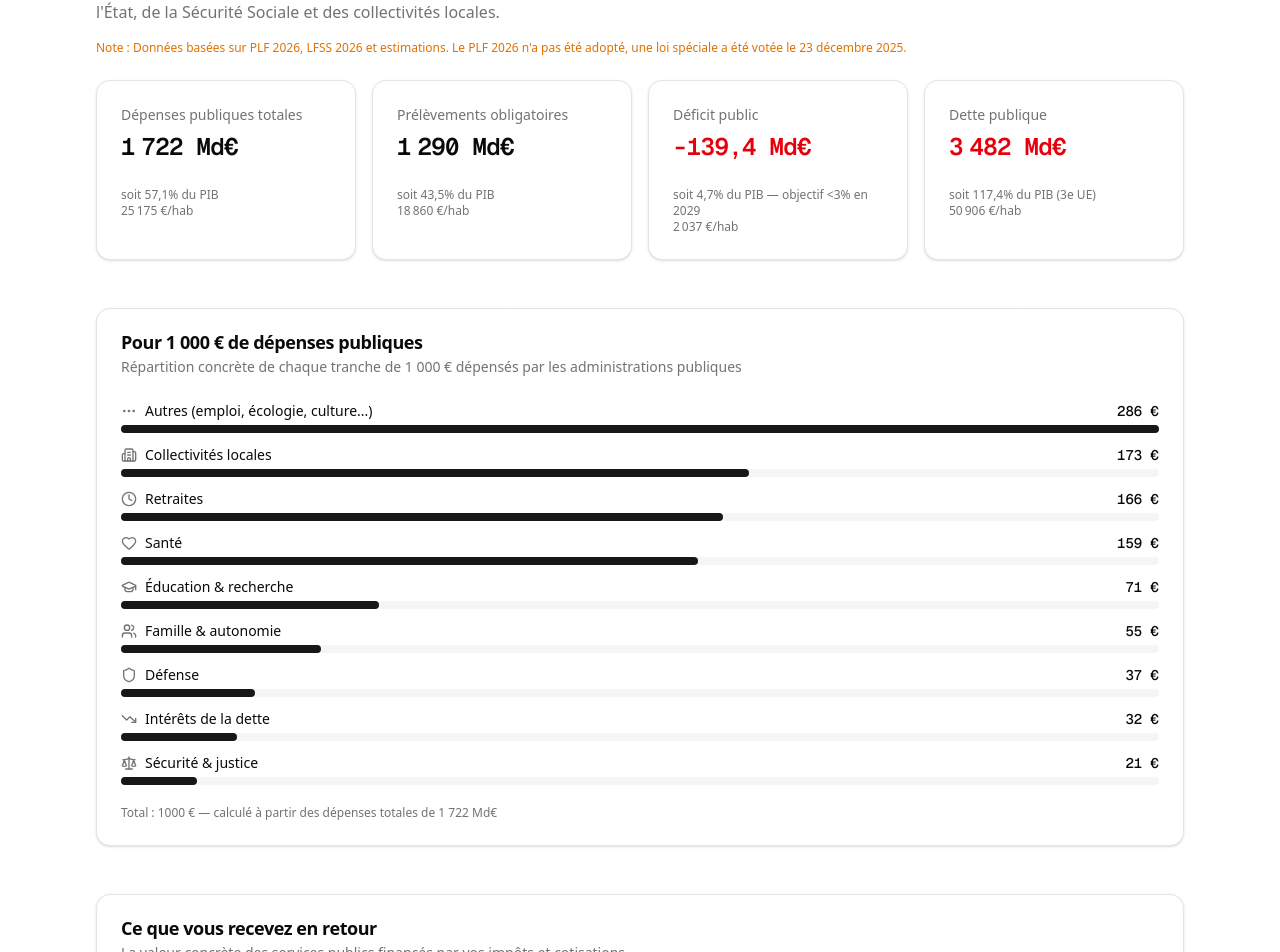
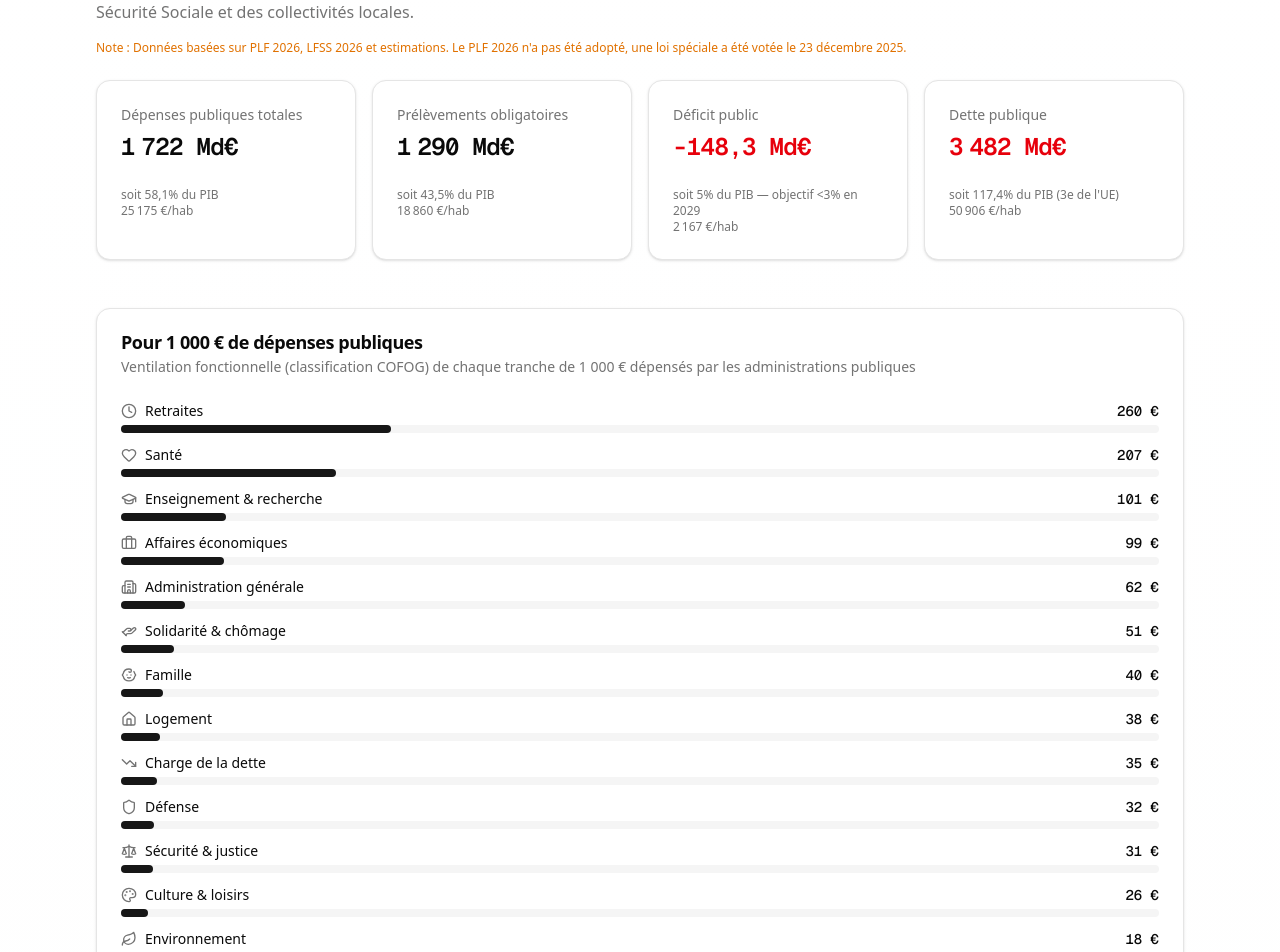
Before and after one commit to alexandre-mace/state-manager, a Next.js app: page / in a window 1280 px wide. Shown: the part 218-1170 px from the top of the page. Built offline with nearby package versions, Linux system fonts and the light colour scheme.

Commit message:
feat: update content

```diff
--- a/app/page.tsx
+++ b/app/page.tsx
@@ -19,6 +19,16 @@ import {
 } from "@/components/ui/card";
 import { Badge } from "@/components/ui/badge";
 import { Tabs, TabsContent, TabsList, TabsTrigger } from "@/components/ui/tabs";
+
+const COUNTRY_LABELS: Record<string, string> = {
+  danemark: "Danemark",
+  france: "France",
+  allemagne: "Allemagne",
+  italie: "Italie",
+  espagne: "Espagne",
+  grece: "Grèce",
+  "moyenne ue": "Moyenne UE",
+};
 
 const formatMd = (value: number) => {
   return `${value.toLocaleString("fr-FR", { maximumFractionDigits: 1 })} Md€`;
@@ -138,7 +148,7 @@ export default function Home() {
               </CardHeader>
               <CardContent className="pt-0">
                 <p className="text-xs text-muted-foreground">
-                  soit {formatPct(context.dette_pib_pct)} du PIB (3e UE)
+                  soit {formatPct(context.dette_pib_pct)} du PIB (3e de l&apos;UE)
                 </p>
                 <p className="text-xs font-medium text-muted-foreground">
                   {formatPerHab(context.dette_publique_milliards_eur)}
@@ -163,7 +173,7 @@ export default function Home() {
           <div>
             <h2 className="text-2xl font-semibold">Vue d&apos;ensemble des dépenses publiques</h2>
             <p className="text-sm text-muted-foreground">
-              Répartition entre les trois catégories d&apos;administrations publiques (APU)
+              Répartition entre les quatre catégories d&apos;administrations publiques (APU)
             </p>
           </div>
           <div className="grid gap-6 lg:grid-cols-2 lg:items-start">
@@ -340,7 +350,7 @@ export default function Home() {
               {/* Cotisations */}
               <Card>
                 <CardHeader>
-                  <CardTitle>Taux de cotisations sociales</CardTitle>
+                  <CardTitle>Cotisations et prélèvements sociaux</CardTitle>
                   <CardDescription>{securiteSociale.tauxCotisations.description}</CardDescription>
                 </CardHeader>
                 <CardContent>
@@ -387,7 +397,7 @@ export default function Home() {
               <div className="grid gap-4 sm:grid-cols-4">
                 <Card>
                   <CardHeader>
-                    <CardDescription>Recettes fonctionnement</CardDescription>
+                    <CardDescription>Recettes de fonctionnement</CardDescription>
                     <CardTitle className="font-mono text-lg">
                       {formatMd(collectivitesLocales.recettes_fonctionnement_milliards_eur)}
                     </CardTitle>
@@ -395,7 +405,7 @@ export default function Home() {
                 </Card>
                 <Card>
                   <CardHeader>
-                    <CardDescription>Dépenses fonctionnement</CardDescription>
+                    <CardDescription>Dépenses de fonctionnement</CardDescription>
                     <CardTitle className="font-mono text-lg">
                       {formatMd(collectivitesLocales.depenses_fonctionnement_milliards_eur)}
                     </CardTitle>
@@ -484,11 +494,12 @@ export default function Home() {
                   .filter(([key]) => key !== "note")
                   .sort(([, a], [, b]) => (b as number) - (a as number))
                   .map(([key, value]) => {
-                    const label = key.replace("_pct", "").replace(/_/g, " ");
+                    const rawLabel = key.replace("_pct", "").replace(/_/g, " ");
+                    const label = COUNTRY_LABELS[rawLabel] ?? rawLabel;
                     const isFrance = key === "france_pct";
                     return (
                       <div key={key} className="flex justify-between items-center">
-                        <span className={`capitalize ${isFrance ? "font-semibold" : "text-muted-foreground"}`}>
+                        <span className={`${isFrance ? "font-semibold" : "text-muted-foreground"}`}>
                           {label}
                         </span>
                         <div className="flex items-center gap-2">
@@ -537,11 +548,12 @@ export default function Home() {
                   .filter(([key]) => key !== "note")
                   .sort(([, a], [, b]) => (b as number) - (a as number))
                   .map(([key, value]) => {
-                    const label = key.replace("_pct", "").replace(/_/g, " ");
+                    const rawLabel = key.replace("_pct", "").replace(/_/g, " ");
+                    const label = COUNTRY_LABELS[rawLabel] ?? rawLabel;
                     const isFrance = key === "france_pct";
                     return (
                       <div key={key} className="flex justify-between items-center">
-                        <span className={`capitalize ${isFrance ? "font-semibold" : "text-muted-foreground"}`}>
+                        <span className={`${isFrance ? "font-semibold" : "text-muted-foreground"}`}>
                           {label}
                         </span>
                         <div className="flex items-center gap-2">
--- a/components/flow-diagram.tsx
+++ b/components/flow-diagram.tsx
@@ -152,7 +152,7 @@ export function FlowDiagram() {
         <div className="mt-4 p-3 rounded-lg bg-destructive/10 border border-destructive/20 text-sm">
           <div className="flex items-center gap-2">
             <span className="font-medium text-destructive">Déficit 2026 :</span>
-            <span className="font-mono">~140 Md€</span>
+            <span className="font-mono">~150 Md€</span>
             <span className="text-muted-foreground">(dépenses &gt; recettes → emprunt → dette)</span>
           </div>
         </div>
--- a/components/salary-simulator.tsx
+++ b/components/salary-simulator.tsx
@@ -225,7 +225,7 @@ export function SalarySimulator() {
                 <span>Retraite</span>
                 <span className="font-mono">{formatEur(cotisationsSalariales.vieillesse + cotisationsSalariales.retraiteComplementaire + cotisationsPatronales.vieillesse + cotisationsPatronales.retraiteComplementaire)}</span>
               </div>
-              <p className="text-xs text-muted-foreground">Finance votre future pension. Pour un salaire moyen, pension estimée ~1 400 €/mois</p>
+              <p className="text-xs text-muted-foreground">Finance votre future pension. Pension moyenne actuelle : ~1 550 €/mois net</p>
             </div>
             <div className="rounded-lg bg-muted/50 p-3 space-y-1">
               <div className="flex justify-between font-medium">
--- a/components/thousand-euro-breakdown.tsx
+++ b/components/thousand-euro-breakdown.tsx
@@ -12,9 +12,13 @@ import {
   Building2,
   Shield,
   TrendingDown,
-  Users,
   Scale,
-  MoreHorizontal,
+  Briefcase,
+  HandHelping,
+  Baby,
+  Home,
+  Palette,
+  Leaf,
 } from "lucide-react";
 
 const ICONS: Record<string, React.ComponentType<{ className?: string }>> = {
@@ -24,9 +28,13 @@ const ICONS: Record<string, React.ComponentType<{ className?: string }>> = {
   Building2,
   Shield,
   TrendingDown,
-  Users,
   Scale,
-  MoreHorizontal,
+  Briefcase,
+  HandHelping,
+  Baby,
+  Home,
+  Palette,
+  Leaf,
 };
 
 interface Poste {
@@ -41,20 +49,20 @@ interface ThousandEuroBreakdownProps {
 
 export function ThousandEuroBreakdown({ postes }: ThousandEuroBreakdownProps) {
   const sorted = [...postes].sort((a, b) => b.montant_eur - a.montant_eur);
-  const max = sorted[0]?.montant_eur ?? 1;
+  const total = sorted.reduce((sum, p) => sum + p.montant_eur, 0) || 1;
 
   return (
     <Card>
       <CardHeader>
         <CardTitle>Pour 1 000 € de dépenses publiques</CardTitle>
         <CardDescription>
-          Répartition concrète de chaque tranche de 1 000 € dépensés par les administrations publiques
+          Ventilation fonctionnelle (classification COFOG) de chaque tranche de 1 000 € dépensés par les administrations publiques
         </CardDescription>
       </CardHeader>
       <CardContent className="space-y-3">
         {sorted.map((poste) => {
           const Icon = ICONS[poste.icon];
-          const pct = (poste.montant_eur / max) * 100;
+          const pct = (poste.montant_eur / total) * 100;
           return (
             <div key={poste.label} className="space-y-1">
               <div className="flex items-center justify-between text-sm">
--- a/data/finances-publiques-2026.json
+++ b/data/finances-publiques-2026.json
@@ -5,7 +5,7 @@
     "pib_milliards_eur": 2965,
     "dette_publique_milliards_eur": 3482,
     "dette_pib_pct": 117.4,
-    "deficit_public_pib_pct": 4.7,
+    "deficit_public_pib_pct": 5.0,
     "population": 68400000,
     "note": "Données basées sur PLF 2026, LFSS 2026 et estimations. Le PLF 2026 n'a pas été adopté, une loi spéciale a été votée le 23 décembre 2025."
   },
@@ -16,9 +16,9 @@
     "dette": "https://www.insee.fr/fr/statistiques/8686951"
   },
   "vueGlobale": {
-    "description": "Les finances publiques françaises sont gérées par trois grandes catégories d'administrations publiques (APU)",
+    "description": "Les finances publiques françaises sont gérées par quatre catégories d'administrations publiques (APU)",
     "depenses_totales_milliards_eur": 1722,
-    "depenses_pib_pct": 57.1,
+    "depenses_pib_pct": 58.1,
     "repartition": [
       {
         "categorie": "Sécurité Sociale",
@@ -213,7 +213,7 @@
       ]
     },
     "tauxCotisations": {
-      "description": "Taux de cotisations sur le salaire brut (2026)",
+      "description": "Taux de cotisations et prélèvements sociaux sur le salaire brut (2026)",
       "salariales": [
         { "cotisation": "Assurance vieillesse plafonnée", "taux_pct": 6.90 },
         { "cotisation": "Assurance vieillesse déplafonnée", "taux_pct": 0.40 },
@@ -338,7 +338,7 @@
       {
         "type": "Autres taxes",
         "montant_milliards_eur": 241,
-        "pct_total": 18.5,
+        "pct_total": 18.7,
         "description": "TICPE, droits de succession, taxes sur les assurances, taxes diverses"
       }
     ],
@@ -376,18 +376,23 @@
     }
   },
   "destinationDepenses": {
-    "description": "Pour 1 000€ de dépenses publiques, voici comment ils sont répartis",
+    "description": "Pour 1 000 € de dépenses publiques, voici comment ils sont répartis (ventilation fonctionnelle COFOG)",
     "base_milliards_eur": 1722,
+    "source": "Proportions basées sur la classification COFOG 2024 (FIPECO/INSEE)",
     "postes": [
-      { "label": "Autres (emploi, écologie, culture...)", "montant_eur": 286, "icon": "MoreHorizontal" },
-      { "label": "Collectivités locales", "montant_eur": 173, "icon": "Building2" },
-      { "label": "Retraites", "montant_eur": 166, "icon": "Clock" },
-      { "label": "Santé", "montant_eur": 159, "icon": "Heart" },
-      { "label": "Éducation & recherche", "montant_eur": 71, "icon": "GraduationCap" },
-      { "label": "Famille & autonomie", "montant_eur": 55, "icon": "Users" },
-      { "label": "Défense", "montant_eur": 37, "icon": "Shield" },
-      { "label": "Intérêts de la dette", "montant_eur": 32, "icon": "TrendingDown" },
-      { "label": "Sécurité & justice", "montant_eur": 21, "icon": "Scale" }
+      { "label": "Retraites", "montant_eur": 260, "icon": "Clock", "description": "Pensions, réversion, minimum vieillesse" },
+      { "label": "Santé", "montant_eur": 207, "icon": "Heart", "description": "Hôpitaux, médecine de ville, médicaments" },
+      { "label": "Enseignement & recherche", "montant_eur": 101, "icon": "GraduationCap", "description": "Primaire, secondaire, supérieur, recherche publique" },
+      { "label": "Affaires économiques", "montant_eur": 99, "icon": "Briefcase", "description": "Transports, aides aux entreprises, énergie, agriculture" },
+      { "label": "Administration générale", "montant_eur": 62, "icon": "Building2", "description": "Fonctionnement des administrations centrales et locales" },
+      { "label": "Solidarité & chômage", "montant_eur": 51, "icon": "HandHelping", "description": "Minima sociaux, RSA, indemnisation chômage, insertion" },
+      { "label": "Famille", "montant_eur": 40, "icon": "Baby", "description": "Allocations familiales, garde d'enfants" },
+      { "label": "Logement", "montant_eur": 38, "icon": "Home", "description": "Équipements collectifs, APL, aménagement du territoire" },
+      { "label": "Charge de la dette", "montant_eur": 35, "icon": "TrendingDown", "description": "Intérêts sur la dette publique" },
+      { "label": "Défense", "montant_eur": 32, "icon": "Shield", "description": "Forces armées, équipements militaires" },
+      { "label": "Sécurité & justice", "montant_eur": 31, "icon": "Scale", "description": "Police, gendarmerie, tribunaux, prisons" },
+      { "label": "Culture & loisirs", "montant_eur": 26, "icon": "Palette", "description": "Patrimoine, création, médias, sports" },
+      { "label": "Environnement", "montant_eur": 18, "icon": "Leaf", "description": "Gestion des déchets, eau, biodiversité, pollution" }
     ]
   },
   "retourCitoyen": {
@@ -395,11 +400,11 @@
     "services": [
       { "service": "Éducation", "valeur": "~8 500 €/élève/an", "detail": "De la maternelle au lycée, gratuit", "icon": "GraduationCap" },
       { "service": "Santé", "valeur": "~4 000 €/personne/an", "detail": "Consultations, hospitalisations, médicaments", "icon": "Heart" },
-      { "service": "Retraite", "valeur": "~1 400 €/mois moyen", "detail": "17M de retraités", "icon": "Clock" },
+      { "service": "Retraite", "valeur": "~1 550 €/mois net moyen", "detail": "17,2M de retraités", "icon": "Clock" },
       { "service": "Routes", "valeur": "1,1M km", "detail": "Réseau routier public entretenu", "icon": "Map" },
       { "service": "Sécurité", "valeur": "250 000 policiers/gendarmes", "detail": "+ pompiers, sécurité civile", "icon": "Shield" },
       { "service": "Justice", "valeur": "9 000 magistrats", "detail": "Tribunaux, aide juridictionnelle", "icon": "Scale" },
-      { "service": "Famille", "valeur": "~2 000 €/an/enfant moyen", "detail": "Allocations familiales, aides garde", "icon": "Users" },
+      { "service": "Famille", "valeur": "~2 800 €/an/enfant moyen", "detail": "Allocations familiales, aides garde (branche famille CNAF)", "icon": "Users" },
       { "service": "Chômage", "valeur": "~1 200 €/mois moyen", "detail": "Indemnisation des demandeurs d'emploi", "icon": "Briefcase" }
     ]
   },
@@ -411,7 +416,7 @@
       },
       {
         "question": "Pourquoi y a-t-il un déficit ?",
-        "reponse": "Le déficit apparaît quand les dépenses dépassent les recettes. En 2026, le déficit public est de ~140 Md€ (4.7% du PIB). Causes principales : vieillissement (retraites, santé), crise COVID (2020-2022), choix politiques (baisses d'impôts, dépenses nouvelles)."
+        "reponse": "Le déficit apparaît quand les dépenses dépassent les recettes. En 2026, le déficit public est estimé à ~150 Md€ (~5% du PIB). Causes principales : vieillissement (retraites, santé), crise COVID (2020-2022), choix politiques (baisses d'impôts, dépenses nouvelles)."
       },
       {
         "question": "Qui paye vraiment les impôts en France ?",
```
